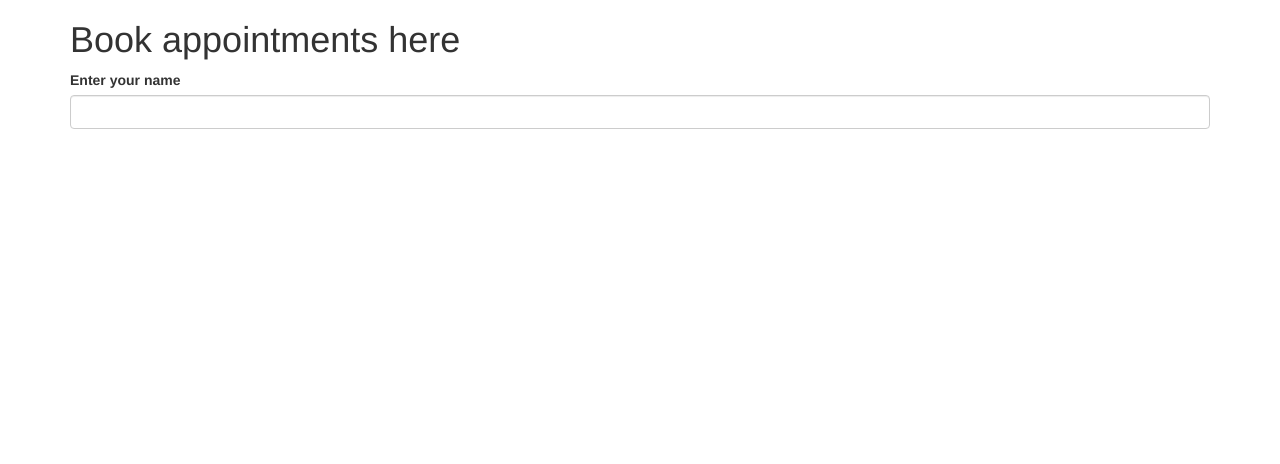
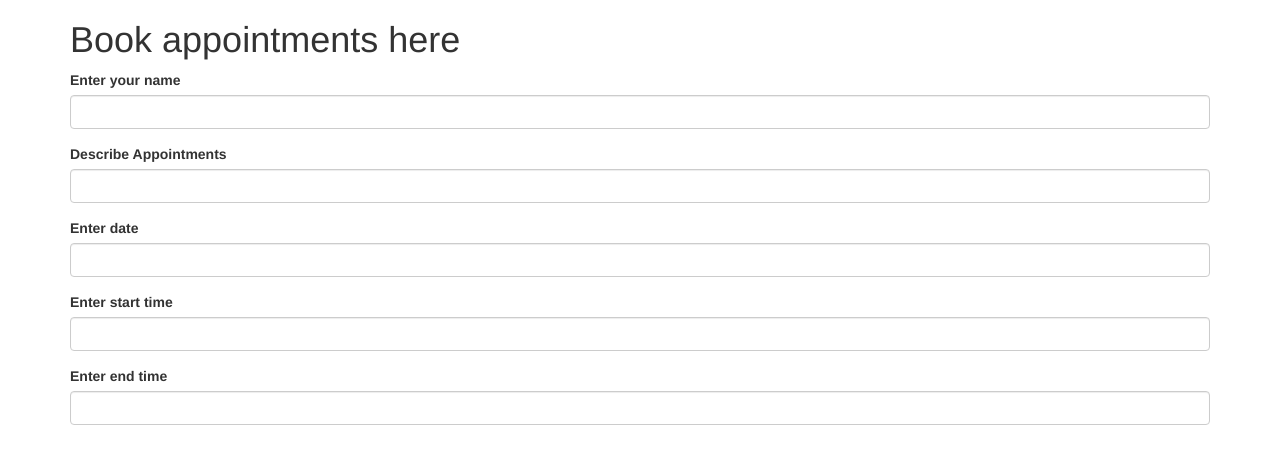
Before and after one commit to daliaramos/appointments, a plain HTML site: page index.html in a window 1280 px wide. Drawn offline with nearby package versions, Linux system fonts and the light colour scheme.

Commit message:
add form boxes to page

```diff
--- a/index.html
+++ b/index.html
@@ -16,10 +16,22 @@
             <label for="name">Enter your name</label>
             <input id="name" class="form-control" type="text">
           </div>
-
-      </div>
-
+          <div class="form-group">
+            <label for="scheduling">Describe Appointments</label>
+            <input id="scheduling" class="form-control" type="text">
+          </div>
+          <div class="form-group">
+            <label for="date">Enter date</label>
+            <input id="date" class="form-control" type="text">
+          </div>
+          <div class="form-group">
+            <label for="start-time">Enter start time</label>
+            <input id="start-time" class="form-control" type="text">
+          </div>
+          <div class="form-group">
+            <label for="end-time">Enter end time</label>
+            <input id="end-time" class="form-control" type="text">
+          </div>
     </div>
-
   </body>
 </html>
```
